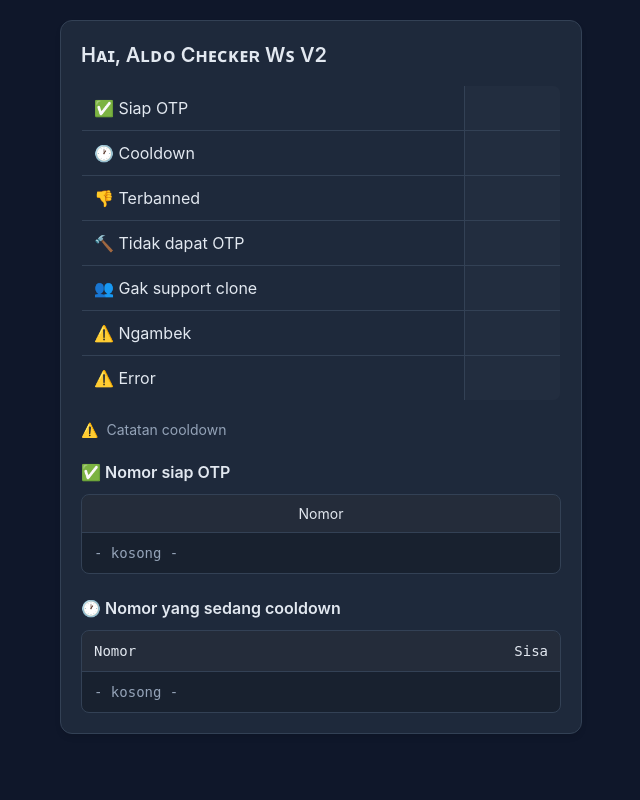
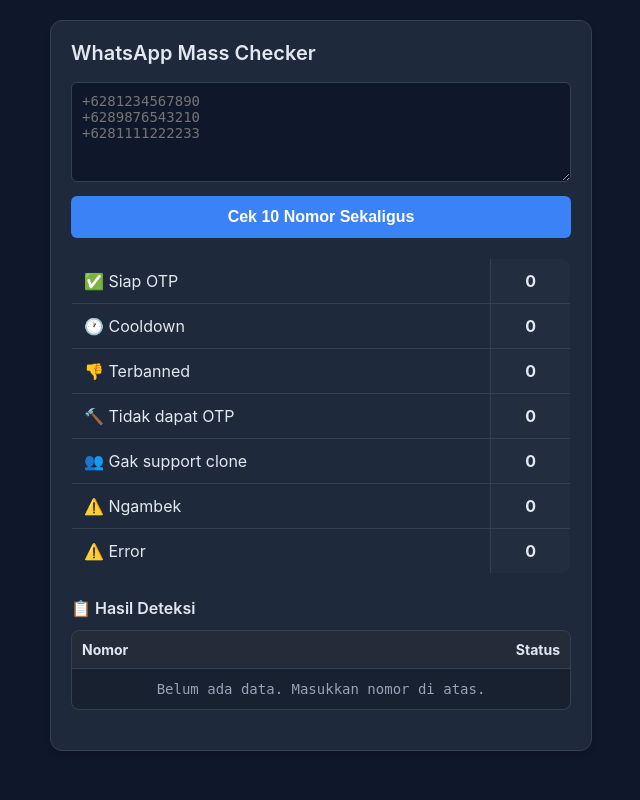
Before and after one commit to rafli36770-glitch/Rafli-detek, a Flask app: template templates/index.html in a window 1280 px wide. Shown: the whole page, without its empty margins (319-959 px from the left). Run offline with Flask 3, Linux system fonts and the light colour scheme; the template is opened without the code that fills it, so the values that code supplies are empty.

Commit message:
Update index.html

```diff
--- a/templates/index.html
+++ b/templates/index.html
@@ -6,169 +6,158 @@
     <title>Aldo Checker WS V2</title>
     <style>
         :root {
-            --bg: #0f172a;
-            --card-bg: #1e293b;
-            --border: #334155;
-            --text: #e2e8f0;
-            --text-muted: #94a3b8;
-            --accent: #3b82f6;
+            --bg: #0f172a; --card-bg: #1e293b; --border: #334155;
+            --text: #e2e8f0; --text-muted: #94a3b8; --accent: #3b82f6;
         }
         body {
-            background-color: var(--bg);
-            color: var(--text);
-            font-family: -apple-system, BlinkMacSystemFont, "Segoe UI", Roboto, Helvetica, Arial, sans-serif;
-            margin: 0;
-            padding: 20px;
-            display: flex;
-            justify-content: center;
+            background-color: var(--bg); color: var(--text);
+            font-family: -apple-system, BlinkMacSystemFont, "Segoe UI", Roboto, sans-serif;
+            margin: 0; padding: 20px; display: flex; justify-content: center;
         }
         .container {
-            width: 100%;
-            max-width: 480px;
-            background-color: var(--card-bg);
-            border-radius: 12px;
-            border: 1px solid var(--border);
-            padding: 20px;
-            box-shadow: 0 4px 6px -1px rgba(0, 0, 0, 0.1);
+            width: 100%; max-width: 500px; background-color: var(--card-bg);
+            border-radius: 12px; border: 1px solid var(--border);
+            padding: 20px; box-shadow: 0 4px 6px -1px rgba(0, 0, 0, 0.1);
         }
         h2 { margin-top: 0; font-size: 20px; font-weight: 600; }
+        textarea {
+            width: 100%; height: 100px; background: var(--bg); color: var(--text);
+            border: 1px solid var(--border); border-radius: 6px; padding: 10px;
+            font-family: monospace; font-size: 14px; box-sizing: border-box;
+            margin-bottom: 10px; resize: vertical;
+        }
+        button {
+            width: 100%; padding: 12px; background: var(--accent); color: white;
+            border: none; border-radius: 6px; font-weight: bold; cursor: pointer;
+            font-size: 16px; margin-bottom: 20px;
+        }
+        button:hover { background: #2563eb; }
         .stats-table {
-            width: 100%;
-            border-collapse: collapse;
-            border: 1px solid var(--border);
-            border-radius: 8px;
-            overflow: hidden;
-            margin-bottom: 20px;
+            width: 100%; border-collapse: collapse; border: 1px solid var(--border);
+            border-radius: 8px; overflow: hidden; margin-bottom: 20px;
         }
-        .stats-table td {
-            padding: 12px;
-            border-bottom: 1px solid var(--border);
+        .stats-table td { padding: 12px; border-bottom: 1px solid var(--border); }
+        .stats-table tr:last-child td { border-bottom: none; }
+        .stats-table td:last-child {
+            text-align: center; font-weight: bold;
+            border-left: 1px solid var(--border); background: rgba(255, 255, 255, 0.02);
         }
-        .stats-table tr:last-child td { border-bottom: none; }
-        .stats-table td:first-child { width: 80%; }
-        .stats-table td:last-child {
-            text-align: center;
-            font-weight: bold;
-            border-left: 1px solid var(--border);
-            background-color: rgba(255, 255, 255, 0.02);
-        }
-        .section-title {
-            font-size: 16px;
-            font-weight: 600;
-            margin: 24px 0 12px 0;
-            display: flex;
-            align-items: center;
-            gap: 8px;
-        }
-        .note-title {
-            font-size: 14px;
-            color: var(--text-muted);
-            margin-bottom: 12px;
-            display: flex;
-            align-items: center;
-            gap: 8px;
-        }
-        .box {
-            border: 1px solid var(--border);
-            border-radius: 8px;
-            overflow: hidden;
-            background-color: rgba(0, 0, 0, 0.2);
-        }
-        .box-header {
-            background-color: rgba(255, 255, 255, 0.05);
-            padding: 10px;
-            text-align: center;
-            font-size: 14px;
-            border-bottom: 1px solid var(--border);
-        }
-        .box-row {
-            display: flex;
-            justify-content: space-between;
-            padding: 12px;
-            border-bottom: 1px solid var(--border);
-            font-family: monospace;
-            font-size: 14px;
-        }
+        .section-title { font-size: 16px; font-weight: 600; margin: 24px 0 12px 0; display: flex; gap: 8px; }
+        .box { border: 1px solid var(--border); border-radius: 8px; overflow: hidden; background: rgba(0,0,0,0.2); margin-bottom: 20px; }
+        .box-header { background: rgba(255,255,255,0.05); padding: 10px; text-align: center; font-size: 14px; border-bottom: 1px solid var(--border); font-weight: bold;}
+        .box-row { display: flex; justify-content: space-between; padding: 12px; border-bottom: 1px solid var(--border); font-family: monospace; font-size: 14px; }
         .box-row:last-child { border-bottom: none; }
-        .cooldown-time { color: #fbbf24; } /* Kuning */
+        .status-tag { padding: 2px 6px; border-radius: 4px; font-size: 12px; font-family: sans-serif; }
+        .st-siap { background: #10b981; color: white; cursor: pointer; }
+        .st-cd { background: #f59e0b; color: white; }
+        .st-err { background: #ef4444; color: white; }
     </style>
 </head>
 <body>
 
 <div class="container">
-    <h2>Hᴀɪ, Aʟᴅᴏ Cʜᴇᴄᴋᴇʀ Wꜱ V2</h2>
+    <h2>WhatsApp Mass Checker</h2>
+
+    <textarea id="phone-input" placeholder="+6281234567890&#10;+6289876543210&#10;+6281111222233"></textarea>
+    <button onclick="scan()">Cek 10 Nomor Sekaligus</button>
 
     <table class="stats-table">
-        <tr><td>✅ Siap OTP</td><td>{{ data.stats.siap }}</td></tr>
-        <tr><td>🕐 Cooldown</td><td>{{ data.stats.cooldown }}</td></tr>
-        <tr><td>👎 Terbanned</td><td>{{ data.stats.banned }}</td></tr>
-        <tr><td>🔨 Tidak dapat OTP</td><td>{{ data.stats.no_otp }}</td></tr>
-        <tr><td>👥 Gak support clone</td><td>{{ data.stats.no_clone }}</td></tr>
-        <tr><td>⚠️ Ngambek</td><td>{{ data.stats.ngambek }}</td></tr>
-        <tr><td>⚠️ Error</td><td>{{ data.stats.error }}</td></tr>
+        <tr><td>✅ Siap OTP</td><td id="st-siap">0</td></tr>
+        <tr><td>🕐 Cooldown</td><td id="st-cd">0</td></tr>
+        <tr><td>👎 Terbanned</td><td id="st-banned">0</td></tr>
+        <tr><td>🔨 Tidak dapat OTP</td><td id="st-no-otp">0</td></tr>
+        <tr><td>👥 Gak support clone</td><td id="st-no-clone">0</td></tr>
+        <tr><td>⚠️ Ngambek</td><td id="st-ngambek">0</td></tr>
+        <tr><td>⚠️ Error</td><td id="st-error">0</td></tr>
     </table>
 
-    <div class="note-title">
-        <span>⚠️</span> Catatan cooldown
-    </div>
-
-    <div class="section-title">✅ Nomor siap OTP</div>
+    <div class="section-title">📋 Hasil Deteksi</div>
     <div class="box">
-        <div class="box-header">Nomor</div>
-        {% for n in data.ready %}
-        <div class="box-row">{{ n }}</div>
-        {% else %}
-        <div class="box-row" style="color: var(--text-muted);">- kosong -</div>
-        {% endfor %}
-    </div>
-
-    <div class="section-title">🕐 Nomor yang sedang cooldown</div>
-    <div class="box">
-        <div class="box-row" style="background-color: rgba(255, 255, 255, 0.05);">
-            <span>Nomor</span>
-            <span>Sisa</span>
+        <div class="box-header" style="display: flex; justify-content: space-between;">
+            <span>Nomor</span><span>Status</span>
         </div>
-        {% for n, ts in data.cooldowns.items() %}
-        <div class="box-row">
-            <span>{{ n }}</span>
-            <span class="cooldown-time" data-ts="{{ ts }}">Menghitung...</span>
+        <div id="result-list">
+            <div class="box-row" style="color: var(--text-muted); justify-content: center;">Belum ada data. Masukkan nomor di atas.</div>
         </div>
-        {% else %}
-        <div class="box-row" style="color: var(--text-muted);">- kosong -</div>
-        {% endfor %}
     </div>
 </div>
 
 <script>
-    // Live Countdown Timer
-    function updateTimers() {
-        const now = Math.floor(Date.now() / 1000);
-        document.querySelectorAll('.cooldown-time').forEach(el => {
-            const endTs = parseFloat(el.getAttribute('data-ts'));
-            let remain = Math.max(0, Math.floor(endTs - now));
-
-            if (remain <= 0) {
-                el.textContent = "Selesai";
-                el.style.color = "#10b981"; // Hijau
-                return;
-            }
-
-            const j = Math.floor(remain / 3600);
-            const m = Math.floor((remain % 3600) / 60);
-            const s = remain % 60;
-
-            let text = "";
-            if (j > 0) text += j + "j ";
-            if (m > 0 || j > 0) text += m + "m ";
-            text += s + "s";
-
-            el.textContent = text;
-        });
+    function formatCD(sec) {
+        const j = Math.floor(sec / 3600);
+        const m = Math.floor((sec % 3600) / 60);
+        const s = Math.floor(sec % 60);
+        let t = "";
+        if (j > 0) t += j + "j ";
+        if (m > 0 || j > 0) t += m + "m ";
+        t += s + "s";
+        return t;
     }
 
-    setInterval(updateTimers, 1000);
-    updateTimers();
+    async function scan() {
+        const input = document.getElementById("phone-input").value;
+        const numbers = input.split("\n").map(n => n.trim()).filter(n => n);
+
+        if (numbers.length === 0) return alert("Masukkan nomor dulu!");
+
+        const btn = document.querySelector("button");
+        btn.innerText = "Memproses...";
+        btn.disabled = true;
+
+        try {
+            const res = await fetch("/api/scan", {
+                method: "POST",
+                headers: {"Content-Type": "application/json"},
+                body: JSON.stringify({numbers: numbers})
+            });
+            const data = await res.json();
+
+            // Update Stats
+            document.getElementById("st-siap").innerText = data.stats.siap;
+            document.getElementById("st-cd").innerText = data.stats.cooldown;
+            document.getElementById("st-banned").innerText = data.stats.banned;
+            document.getElementById("st-no-otp").innerText = data.stats.no_otp;
+            document.getElementById("st-no-clone").innerText = data.stats.no_clone;
+            document.getElementById("st-ngambek").innerText = data.stats.ngambek;
+            document.getElementById("st-error").innerText = data.stats.error;
+
+            // Render List
+            const list = document.getElementById("result-list");
+            list.innerHTML = "";
+
+            data.results.forEach(item => {
+                let cls = "st-err";
+                let text = item.status;
+                if (item.status === "Siap OTP") { cls = "st-siap"; text = "Siap (Klik Kirim)"; }
+                else if (item.status === "Cooldown") { cls = "st-cd"; text = formatCD(item.cd); }
+
+                list.innerHTML += `
+                    <div class="box-row">
+                        <span>${item.phone}</span>
+                        <span class="status-tag ${cls}" onclick="kirimOtp('${item.phone}')">${text}</span>
+                    </div>
+                `;
+            });
+        } catch (e) {
+            alert("Error koneksi ke server.");
+        } finally {
+            btn.innerText = "Cek 10 Nomor Sekaligus";
+            btn.disabled = false;
+        }
+    }
+
+    async function kirimOtp(phone) {
+        // Fungsi ini nembak API buat nandain OTP udah dikirim & mulai cooldown
+        if(!confirm("Kirim OTP ke " + phone + "?")) return;
+
+        await fetch("/api/send_otp", {
+            method: "POST",
+            headers: {"Content-Type": "application/json"},
+            body: JSON.stringify({phone: phone})
+        });
+        alert("OTP Terkirim! Nomor masuk cooldown.");
+        scan(); // Refresh list
+    }
 </script>
-
 </body>
 </html>
```
